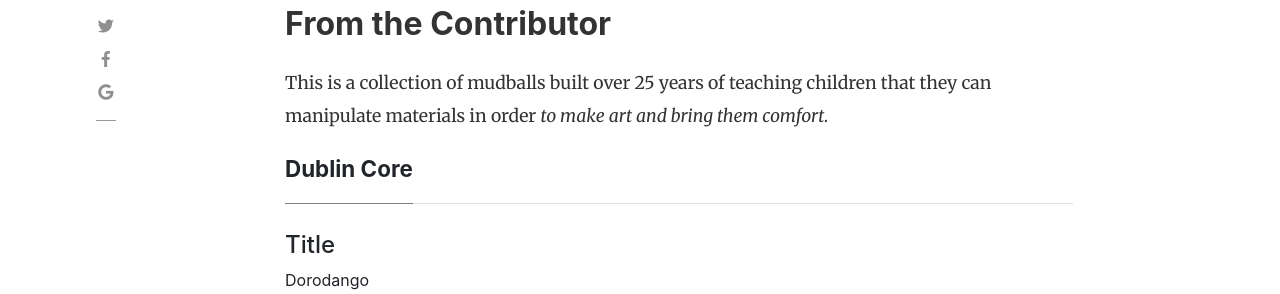
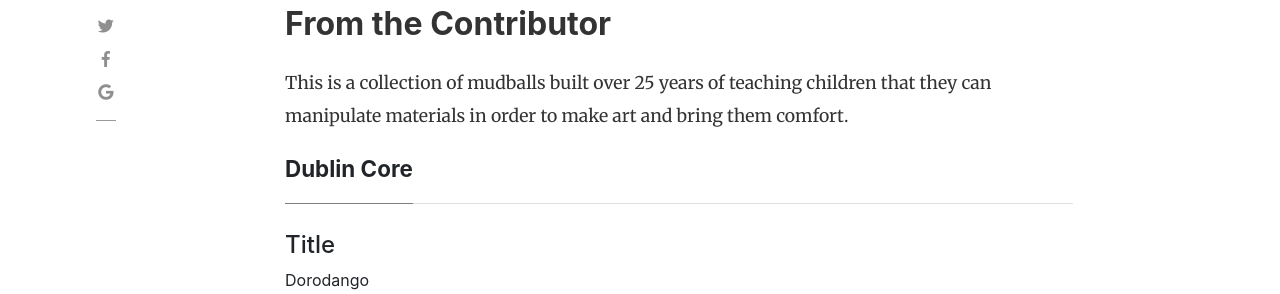
Before and after one commit to H301HistoryHarvest/H301HistoryHarvest, a Jekyll site: the page built from _items/2019-10-01-015.md, in a window 1280 px wide and 900 px high, scrolled down 788 px. Shown: the part 188-482 px from the top of the window. Built offline with Jekyll 4.4.1, drawn with Linux system fonts in a browser that asks for light colours; nearby versions of some CDN libraries; comment, search, counter and statistics services are not loaded.

Commit message:
Update 2019-10-01-015.md

```diff
--- a/_items/2019-10-01-015.md
+++ b/_items/2019-10-01-015.md
@@ -22,4 +22,4 @@ My secondary source helps me see a connection between my object and the primary
 
 ## From the Contributor
 
-This is a collection of mudballs built over 25 years of teaching children that they can manipulate materials in order *to make art and bring them comfort.*
+This is a collection of mudballs built over 25 years of teaching children that they can manipulate materials in order to make art and bring them comfort.
```
